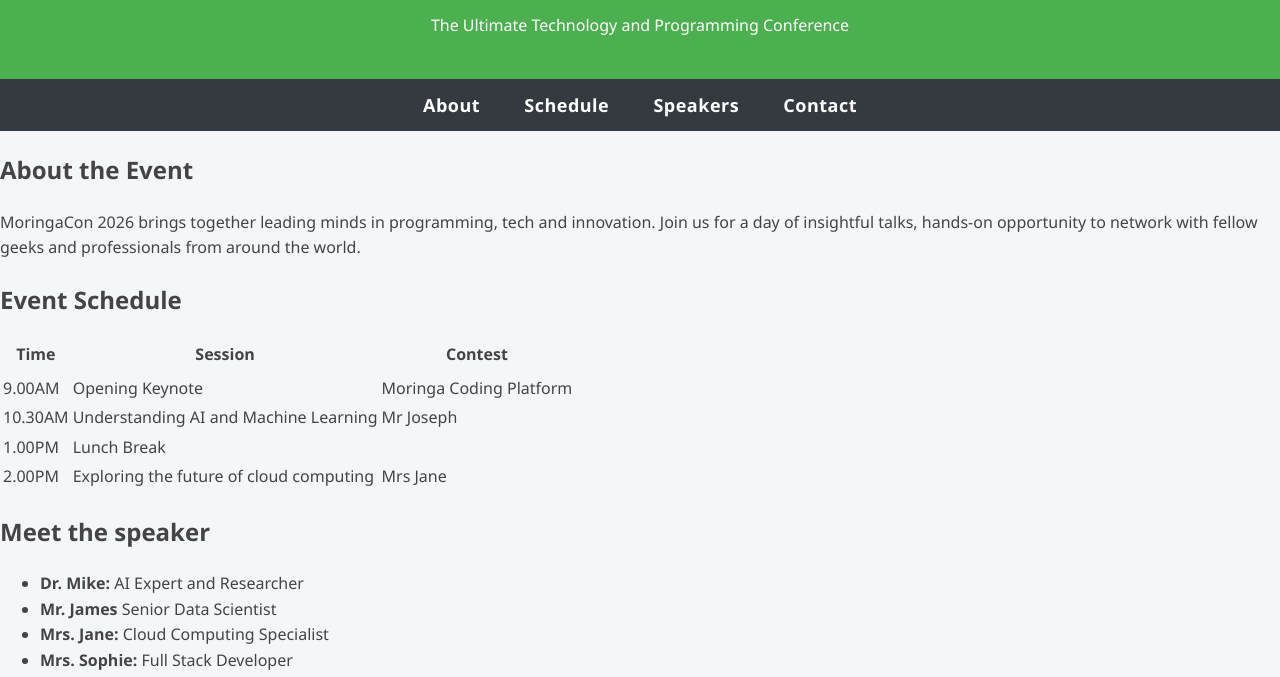
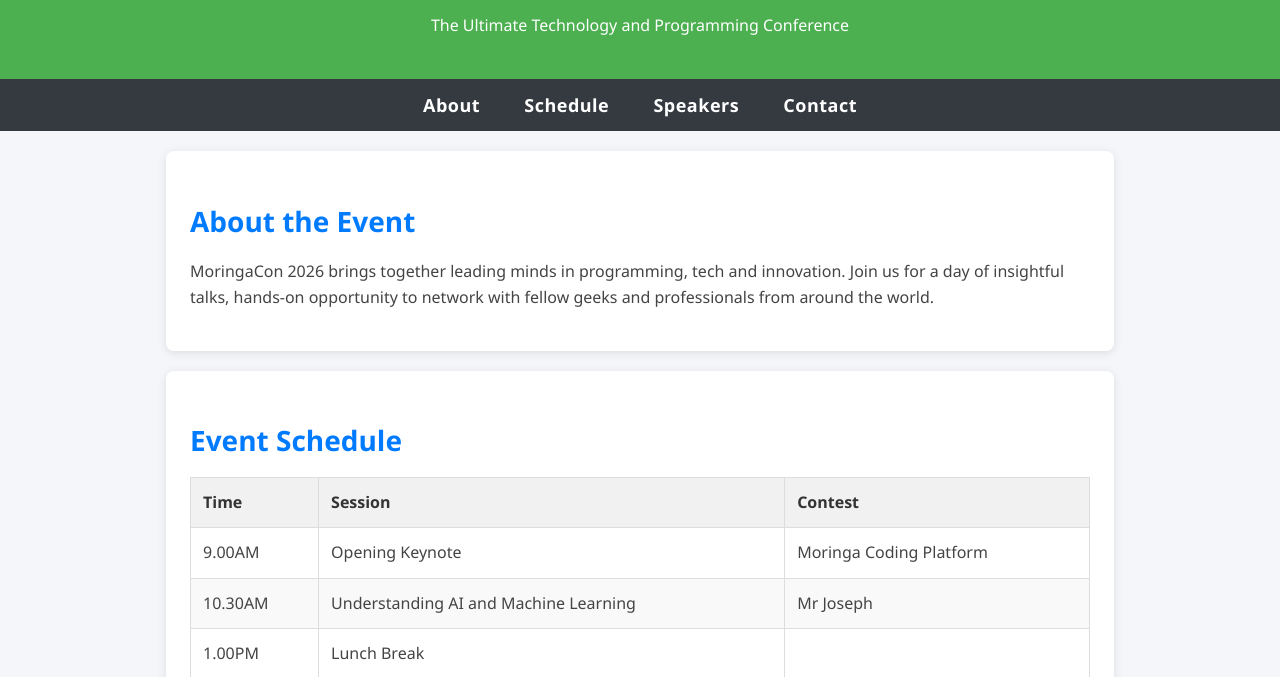
Before and after one commit to JeffKibet/geeks-website, a plain HTML site: page index.html in a window 1280 px wide. Shown: the part 91-768 px from the top of the page. Drawn offline with Linux system fonts and the light colour scheme.

Commit message:
Feat: Enhance section and table styles for improved layout

```diff
--- a/style.css
+++ b/style.css
@@ -6,6 +6,7 @@
     line-height: 1.6;
     font-family: 'Segoe UI', Tahoma, Geneva, Verdana, sans-serif;
 }
+
 header{
     background-color: #4caf50;
     color: white;
@@ -13,20 +14,24 @@
     padding: 24px 0;
     text-align: center;
 }
+
 header a{
     text-decoration: none;
     color: inherit;
 }
+
 header h1{
     font-size: 40px;
     margin: 0;
 }
+
 nav{
     background-color:#343a40;
     text-align: center;
     padding: 12px 0;
 
 }
+
 nav a{
     text-decoration: none;
     color:white;
@@ -35,7 +40,62 @@
     font-size: 18px;
     letter-spacing: 0.5px;
 }
+
 nav a:hover{
     color: #ff6347;
     text-decoration: underline;
 }
+
+section{
+    background-color: #ffffff;
+    border-radius: 8px;
+    margin: 20px auto;
+    max-width: 900px;
+    box-shadow: 0 2px 10px rgba(0, 0, 0, 0.1);
+    padding: 24px;
+    transition: box-shadow 0.3s ease;
+}
+section:hover{
+    box-shadow: 0 6px 18px rgba(0, 0, 0, 0.15);
+}
+
+section h2{
+    color: #007bff;
+    font-size: 28px;
+    margin-bottom: 14px;
+}
+
+table{
+    width:100%;
+    margin-top: 14px;
+    border-collapse: collapse;
+}
+
+table th, table td{
+    padding: 12px;
+    text-align: left;
+    border: 1px solid #ddd;
+}
+
+table th{
+    background-color: #f1f1f1;
+    font-weight: 600;
+    color: #333
+}
+
+table tr:nth-child(even){
+    background-color: #f9f9f9;
+}
+ul{
+    list-style:none;
+    padding: 0
+}
+
+ul li{
+    margin: 12px 0;
+    font-size: 20px;
+}
+
+ul li strong{
+    color: #007bff;
+}
```
